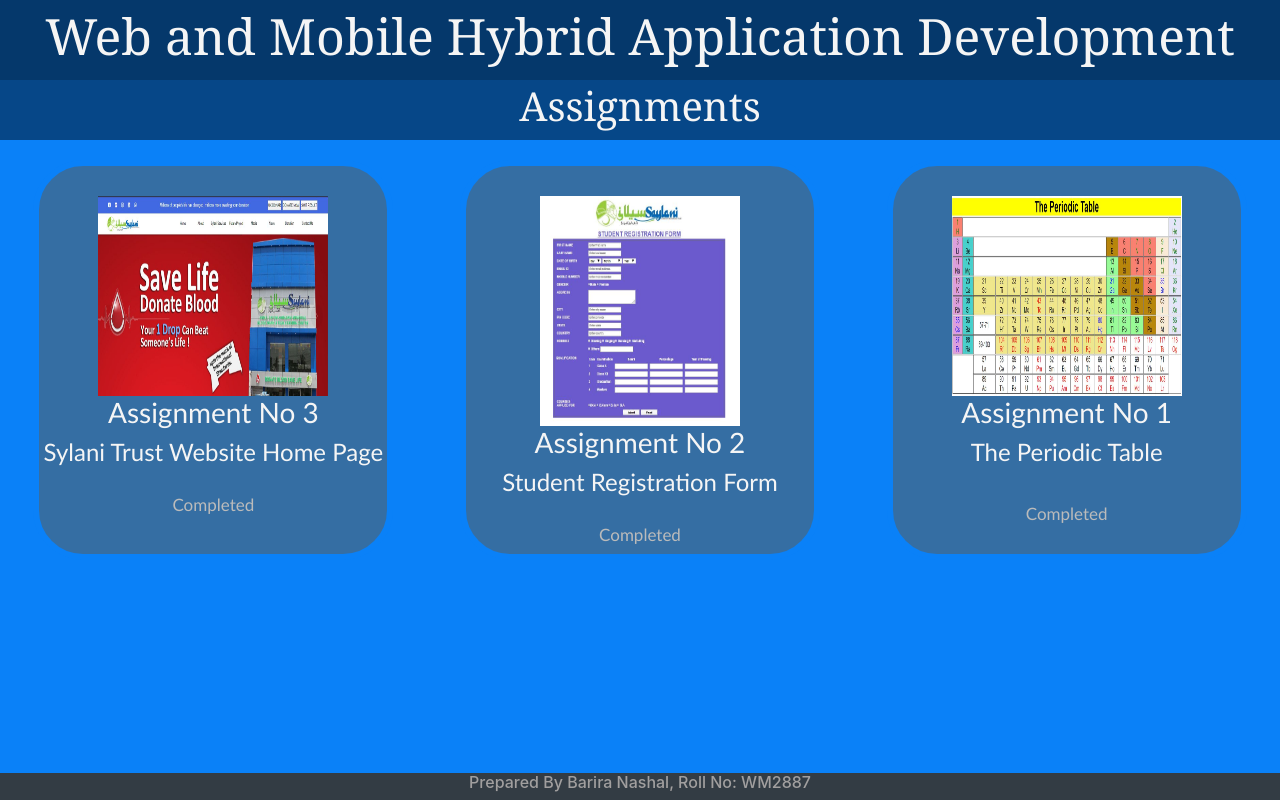
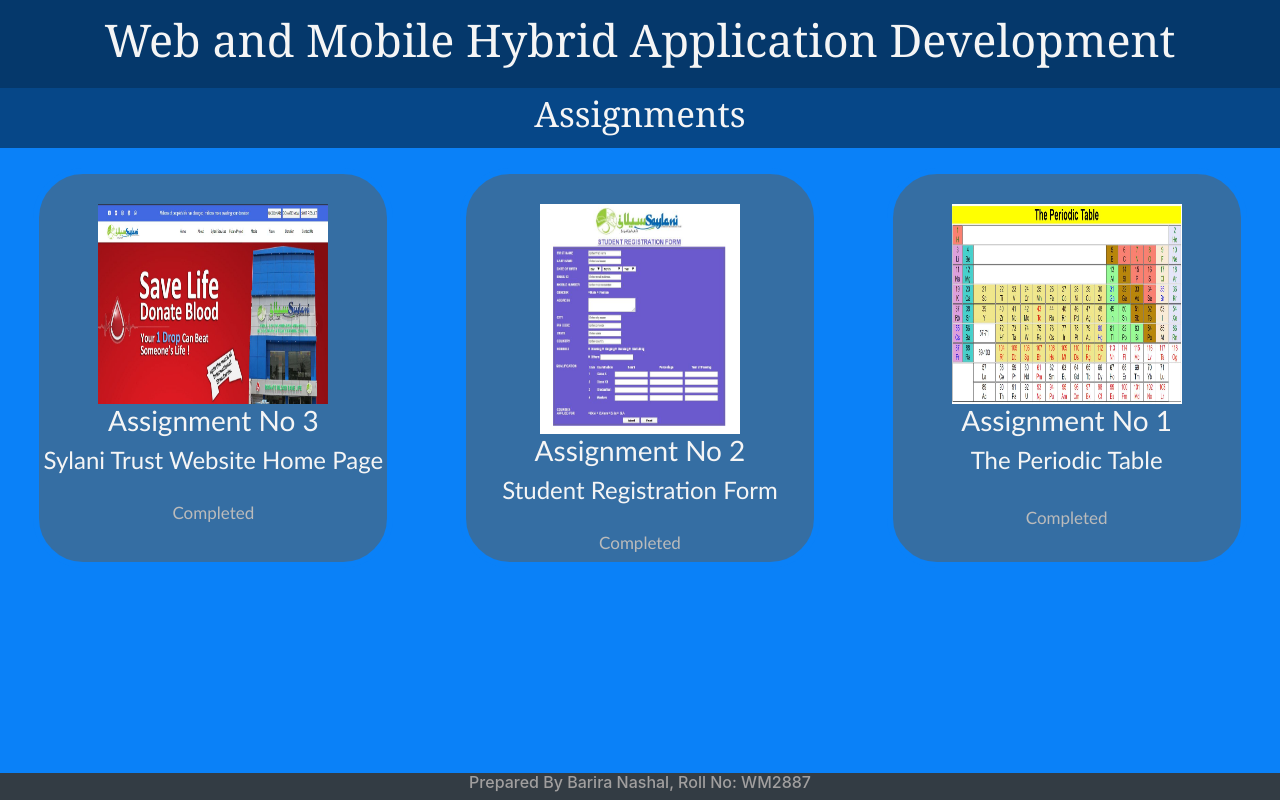
Before and after one commit to barira55/AppDevelopmentSylani, a plain HTML site: page index.html in a window 1280 px wide. Drawn offline with Linux system fonts and the light colour scheme.

Commit message:
modification done

```diff
--- a/home.css
+++ b/home.css
@@ -9,7 +9,7 @@
     background-color: #0a81f8;
 }
 
-.stepone{
+.stepone, h1{
     font-family: Georgia, 'Times New Roman', Times, serif;
     max-height: 500px;
     min-height: 80px;
@@ -19,10 +19,11 @@
     justify-content: center;
     align-items: center;
     color: whitesmoke;
+
 }
 
 h1{
-    font-size: 50px;
+    font-size: 45px;
 }
 
 .steptwo{
@@ -38,7 +39,7 @@
     margin-bottom: 20px;
 }
 h2{
-    font-size: 40px;
+    font-size: 35px;
 }
 
 .stepthree{
@@ -49,7 +50,7 @@
     flex-wrap: wrap;
     align-items: center;
     text-align: center;
-    font-size: 20px;
+    font-size: 17px;
     color: whitesmoke;
     font-family: 'Gill Sans', 'Gill Sans MT', Calibri, 'Trebuchet MS', sans-serif;
 }
@@ -60,7 +61,7 @@
     width: 250px;
     padding-top: 30px;
     background-color: rgb(53, 110, 163);
-    font-size: 20px;
+    font-size: 17px;
  text-decoration: none;
  min-width: 360px;
  max-width: 360px;
```
